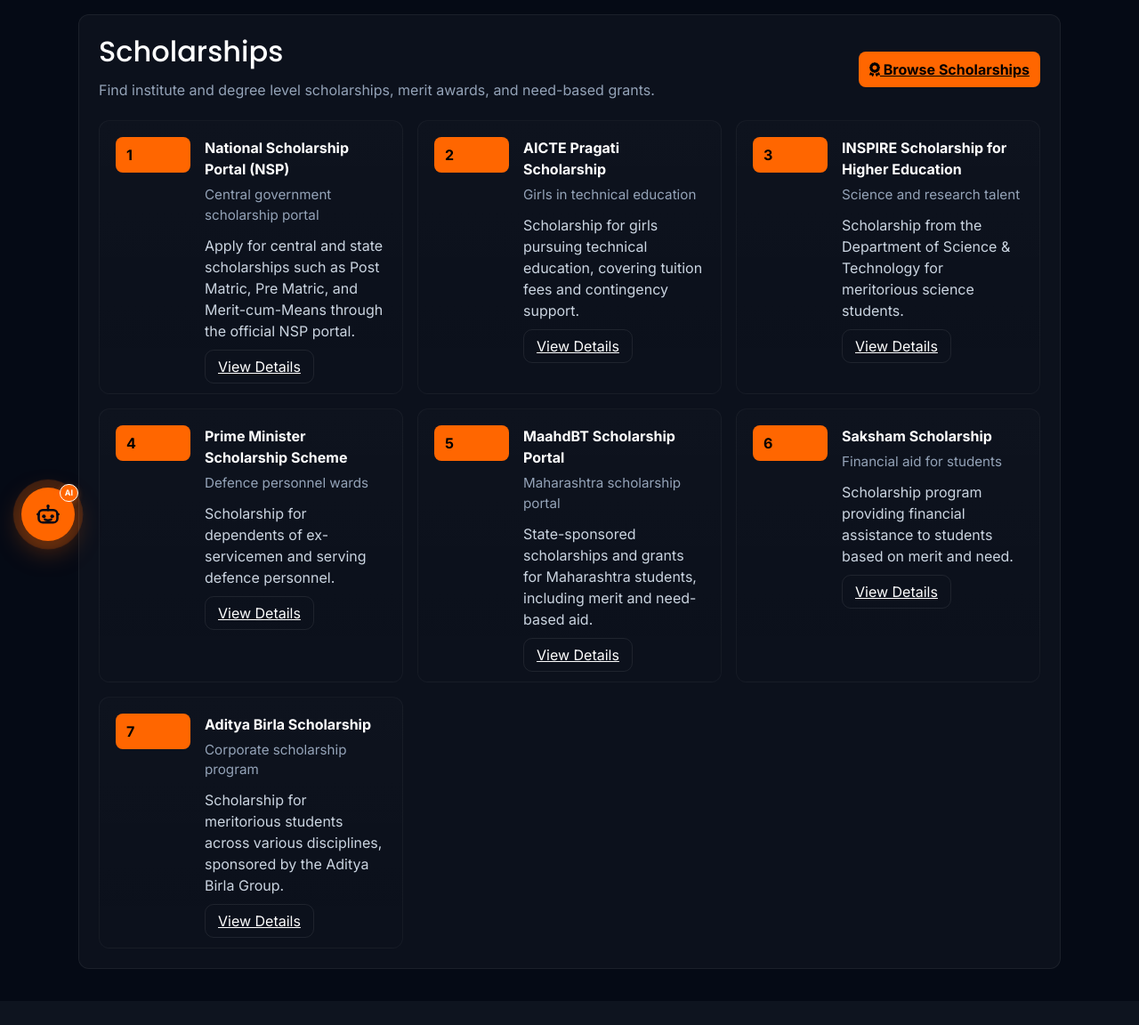
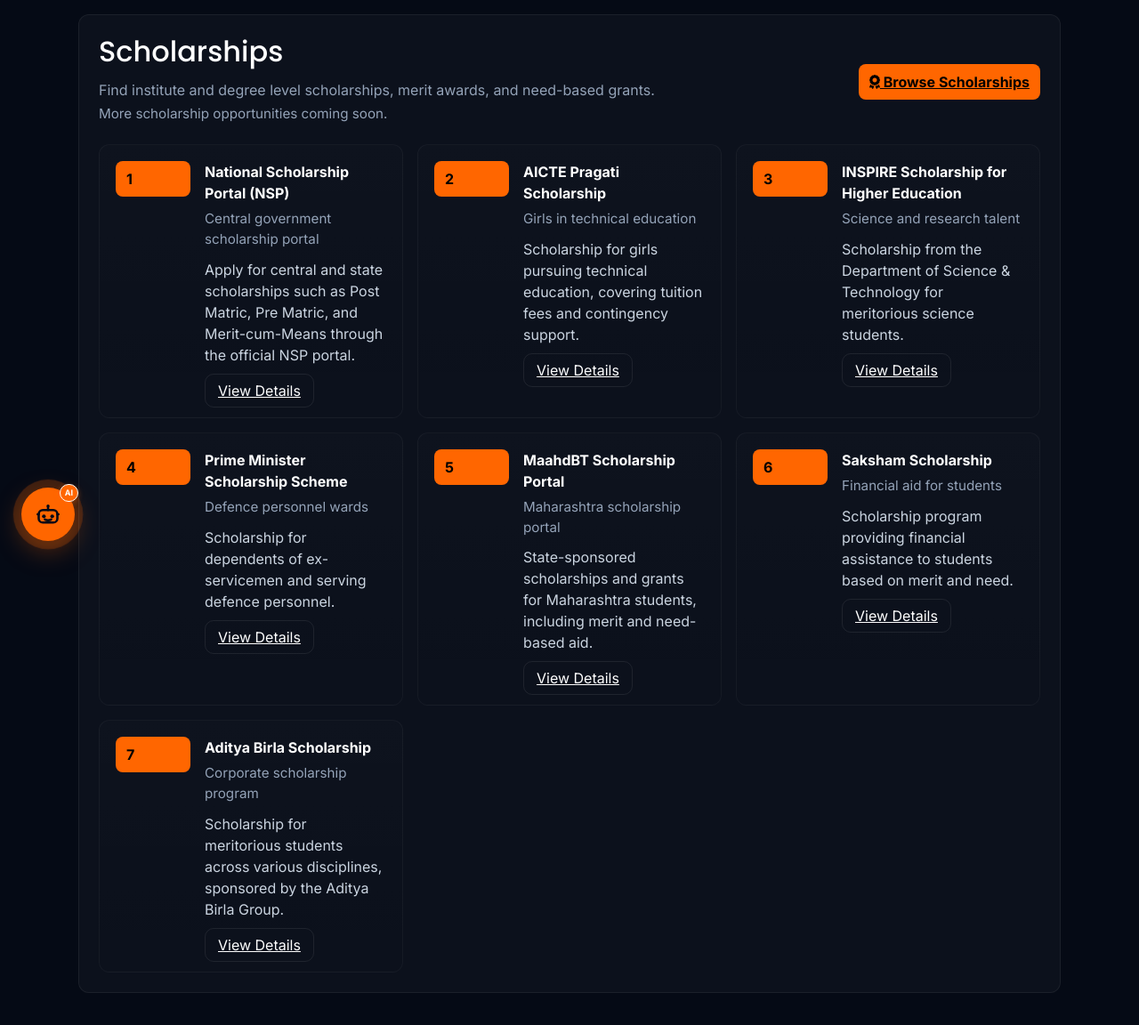
Before and after one commit to vm2026subscription-sketch/vm_main_website, a Flask app: page /scholarships in a window 1280 px wide; the page is wider, and only the part inside the window is pictured. Shown: the part 168-1320 px from the top of that part at 89% size. Before the commit the page ends 1257 px from the top of that part, so only its background shows below. Run offline with Flask 3, Linux system fonts and the light colour scheme; some libraries are stand-ins or nearby versions.

Commit message:
1 new change in Scholarship Page

```diff
--- a/app.py
+++ b/app.py
@@ -2696,6 +2696,11 @@ def scholarship_redirect():
     return redirect(url)
 
 
+@app.route("/scholarships-coming-soon")
+def scholarships_coming_soon():
+    return render_template("coming_soon.html", page_title="Browse More Scholarships")
+
+
 @app.route("/admissions")
 def admissions():
     admissions_data = []
--- a/templates/coming_soon.html
+++ b/templates/coming_soon.html
@@ -37,7 +37,7 @@
 <body>
   <div class="cs-icon"><i class="fa fa-wrench"></i></div>
   <div class="cs-badge">Coming Soon</div>
-  <h1>{{ page_title }}<br><span>is being upgraded</span></h1>
+  <h1>{{ page_title }}<br><span>are being upgraded</span></h1>
   <p>We're working hard to bring you a better experience. Check back soon!</p>
   <a href="/" class="cs-back"><i class="fa fa-arrow-left"></i> Back to Home</a>
 </body>
--- a/templates/scholarships.html
+++ b/templates/scholarships.html
@@ -53,9 +53,10 @@
                 <div>
                     <h1>Scholarships</h1>
                     <p style="margin:4px 0;color:var(--muted)">Find institute and degree level scholarships, merit awards, and need-based grants.</p>
+                    <p style="margin:4px 0;color:var(--muted);font-size:0.95rem;">More scholarship opportunities coming soon.</p>
                 </div>
                 <div style="display:flex;gap:10px;flex-wrap:wrap;justify-content:flex-end;">
-                    <a href="{{ url_for('scholarships') }}" class="sch-badge"><i class="fa fa-award"></i> Browse Scholarships</a>
+                    <a href="{{ url_for('scholarships_coming_soon') }}" class="sch-badge"><i class="fa fa-award"></i> Browse Scholarships</a>
                 </div>
             </div>
 
```
